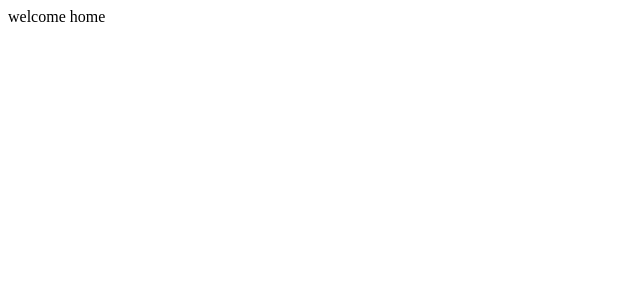
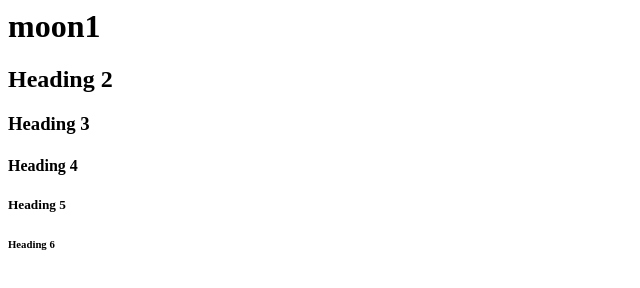
Before and after one commit to moonabid/sep-project, a plain HTML site: page index.html in a window 1280 px wide. Shown: the whole page, without its empty margins (0-640 px from the left). Drawn offline with Linux system fonts and the light colour scheme.

Commit message:
Update index.html

```diff
--- a/index.html
+++ b/index.html
@@ -1 +1,12 @@
-welcome home
+<html>
+<body>
+
+<h1>moon1</h1>
+<h2>Heading 2</h2>
+<h3>Heading 3</h3>
+<h4>Heading 4</h4>
+<h5>Heading 5</h5>
+<h6>Heading 6</h6>
+
+</body>
+</html>
```
